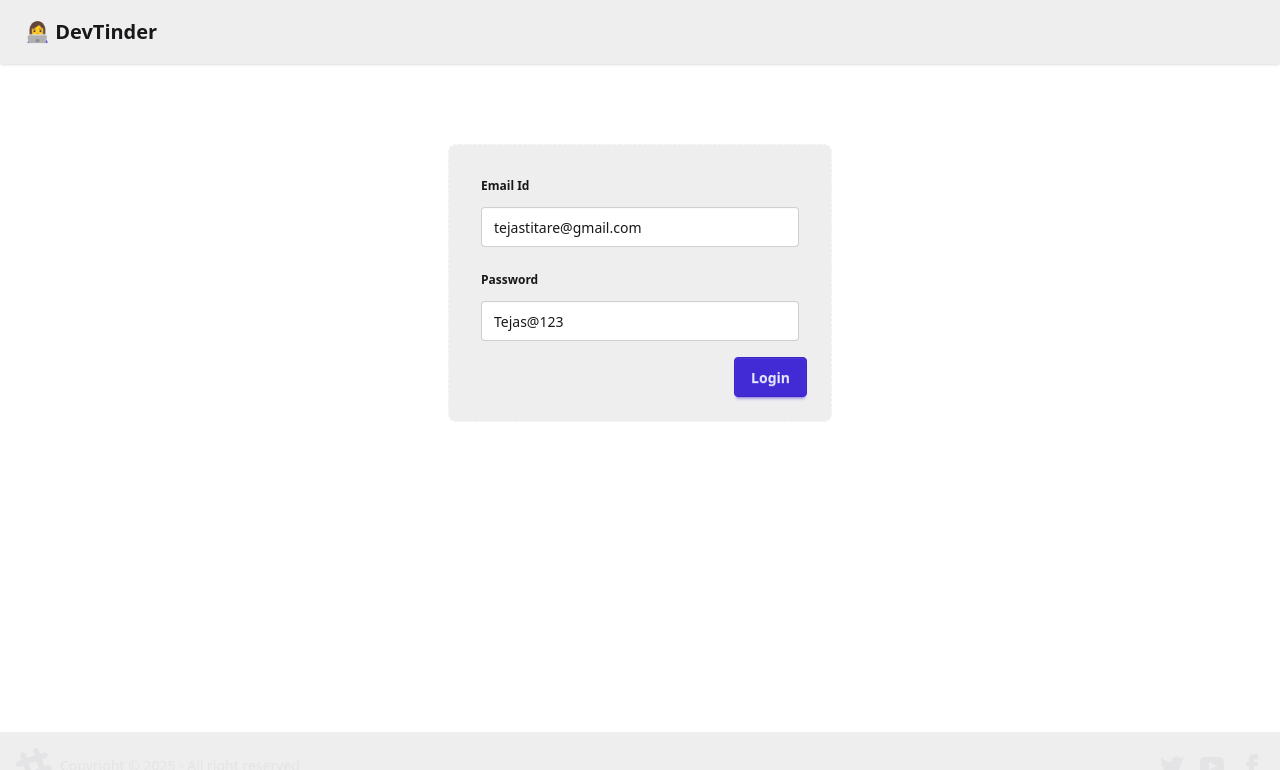
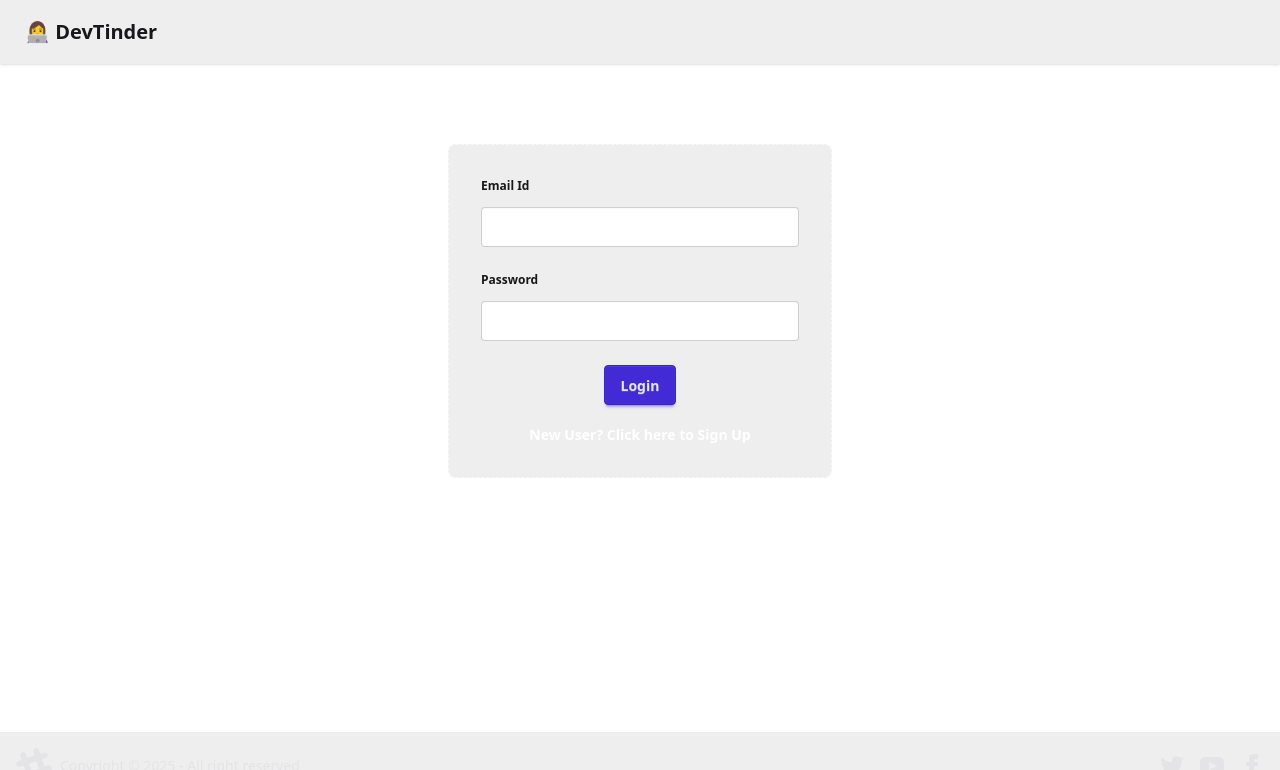
Before and after one commit to tejastitare/DevTinder-Frontend, a React (Vite) app: page /login in a window 1280 px wide. Shown: the top 770 px of the page. Built offline with nearby package versions, Linux system fonts and the light colour scheme; no server answers.

Commit message:
added signup + fixed some bugs

```diff
--- a/index.html
+++ b/index.html
@@ -4,7 +4,7 @@
     <meta charset="UTF-8" />
     <link rel="icon" type="image/svg+xml" href="/vite.svg" />
     <meta name="viewport" content="width=device-width, initial-scale=1.0" />
-    <title>devtinder-frontend</title>
+    <title>DevTinder</title>
   </head>
   <body>
     <div id="root"></div>
--- a/src/components/Body.jsx
+++ b/src/components/Body.jsx
@@ -15,7 +15,7 @@ function Body() {
   const userData = useSelector((store) => store.user);
 
   const fetchUser = async () => {
-    if(userData) return;
+    if (userData) return;
     try {
       const profile = await axios.get(BASE_URL + "/profile/view", {
         withCredentials: true,
@@ -25,7 +25,6 @@ function Body() {
       if (error.status === 401) {
         navigate("/login");
       }
-      console.log("Error in fetching user profile: ", error);
     }
   };
 
--- a/src/components/Connections.jsx
+++ b/src/components/Connections.jsx
@@ -24,7 +24,7 @@ function Connections() {
 
   if (!connections) return;
 
-  if (connections.length === 0) return <div>No Connections Found !</div>;
+  if (connections.length === 0) return <div className="flex justify-center items-center p-3 mt-3 font-semibold">No Connections Found !</div>;
   return (
     <div className="justify-center items-center mt-4 flex flex-col">
       <h1 className="text-3xl font-bold mb-4">Connections</h1>
--- a/src/components/EditProfile.jsx
+++ b/src/components/EditProfile.jsx
@@ -10,10 +10,10 @@ import { addUser } from "../utils/userSlice";
 function EditProfile({ user }) {
   const [firstName, setfirstName] = useState(user.firstName);
   const [lastName, setlastName] = useState(user.lastName);
-  const [photoUrl, setphotoUrl] = useState(user.photoUrl);
-  const [age, setAge] = useState(user.age);
-  const [gender, setGender] = useState(user.gender);
-  const [about, setAbout] = useState(user.about);
+  const [photoUrl, setphotoUrl] = useState(user.photoUrl || "");
+  const [age, setAge] = useState(user.age || "");
+  const [gender, setGender] = useState(user.gender || "");
+  const [about, setAbout] = useState(user.about || "");
   const [error, setError] = useState("");
   const [showToast, setShowToast] = useState(false);
   const dispatch = useDispatch();
@@ -102,8 +102,7 @@ function EditProfile({ user }) {
             />
           </fieldset>
           <div className="div">
-
-          <p className="text-red-500">{error}</p>
+            <p className="text-red-500">{error}</p>
           </div>
           <div className="card-actions justify-center">
             <button onClick={saveProfile} className="btn btn-primary">
--- a/src/components/Login.jsx
+++ b/src/components/Login.jsx
@@ -7,11 +7,14 @@ import { useNavigate } from "react-router-dom";
 import { BASE_URL } from "../utils/constants";
 
 function Login() {
-  const [emailId, setEmailId] = useState("tejastitare@gmail.com");
-  const [password, setPassword] = useState("Tejas@123");
+  const [IsLoginForm, setIsLoginForm] = useState(true);
+  const [firstName, setfirstName] = useState("");
+  const [lastName, setlastName] = useState("");
+  const [emailId, setEmailId] = useState("");
+  const [password, setPassword] = useState("");
   const [error, setError] = useState("");
   const dispatch = useDispatch();
-  const Navigate = useNavigate();
+  const navigate = useNavigate();
 
   const handleLogin = async () => {
     try {
@@ -25,11 +28,29 @@ function Login() {
       );
       console.log(res);
       dispatch(addUser(res.data.user));
-      Navigate("/");
+      navigate("/");
+    } catch (error) {
+      setError(error?.response?.data || "Login Failed. Please try again.");
+    }
+  };
 
+  const handleSignup = async () => {
+    try {
+      const res = await axios.post(
+        BASE_URL + "/signup",
+        {
+          firstName,
+          lastName,
+          emailId,
+          password,
+        },
+        { withCredentials: true }
+      );
+
+      dispatch(addUser(res.data.data));
+      return navigate("/profile");
     } catch (error) {
-      console.log(error);
-      setError(error?.respose?.message || "Login Failed. Please try again.");
+      console.log("Signup Error: ", error);
     }
   };
 
@@ -37,6 +58,28 @@ function Login() {
     <div className="flex justify-center mt-20">
       <div className="card card-dash bg-base-300 w-96">
         <div className="card-body">
+          {!IsLoginForm && (
+            <>
+              <fieldset className="fieldset p-2">
+                <legend className="fieldset-legend">First Name</legend>
+                <input
+                  type="text"
+                  className="input"
+                  value={firstName}
+                  onChange={(e) => setfirstName(e.target.value)}
+                />
+              </fieldset>
+              <fieldset className="fieldset p-2">
+                <legend className="fieldset-legend">Last Name</legend>
+                <input
+                  type="text"
+                  className="input"
+                  value={lastName}
+                  onChange={(e) => setlastName(e.target.value)}
+                />
+              </fieldset>
+            </>
+          )}
           <fieldset className="fieldset p-2">
             <legend className="fieldset-legend">Email Id</legend>
             <input
@@ -55,12 +98,23 @@ function Login() {
               onChange={(e) => setPassword(e.target.value)}
             />
           </fieldset>
-          <div className="card-actions justify-center">
-            <p className="text-red-500">{error}</p>
-            <button onClick={handleLogin} className="btn btn-primary">
-              Login
+          <div className="m-auto">
+            <button
+              onClick={IsLoginForm ? handleLogin : handleSignup}
+              className="btn btn-primary mt-2"
+            >
+              {IsLoginForm ? "Login" : "Sign Up"}
             </button>
           </div>
+          <p
+            onClick={() => setIsLoginForm(!IsLoginForm)}
+            className="text-sm text-white font-semibold mt-3 m-auto cursor-pointer"
+          >
+            {IsLoginForm
+              ? "New User? Click here to Sign Up"
+              : "Existing User? Click here to Login"}
+          </p>
+          <p className="text-red-500 m-auto">{error}</p>
         </div>
       </div>
     </div>
--- a/src/components/Requests.jsx
+++ b/src/components/Requests.jsx
@@ -4,9 +4,11 @@ import axios from "axios";
 import { BASE_URL } from "../utils/constants";
 import { useDispatch, useSelector } from "react-redux";
 import { addRequest,removeRequest } from "../utils/requestSlice";
+import { useNavigate } from "react-router-dom";
 function Requests() {
   const requests = useSelector((store) => store.requests);
   const dispatch = useDispatch();
+  const navigate = useNavigate();
 
   const reviewRequest = async (status, _id) => {
     try {
```
